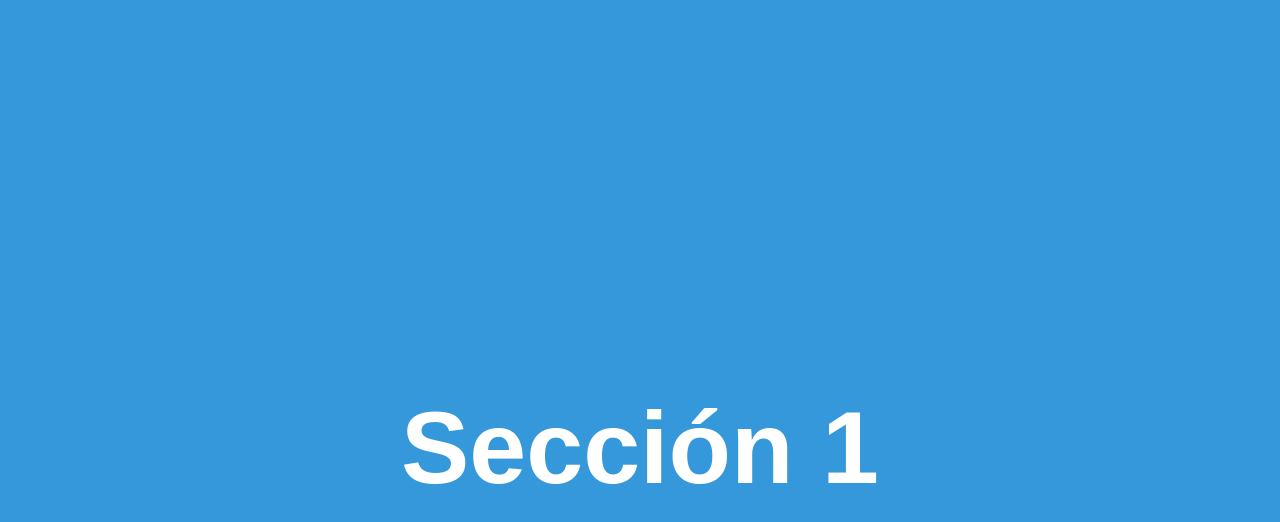
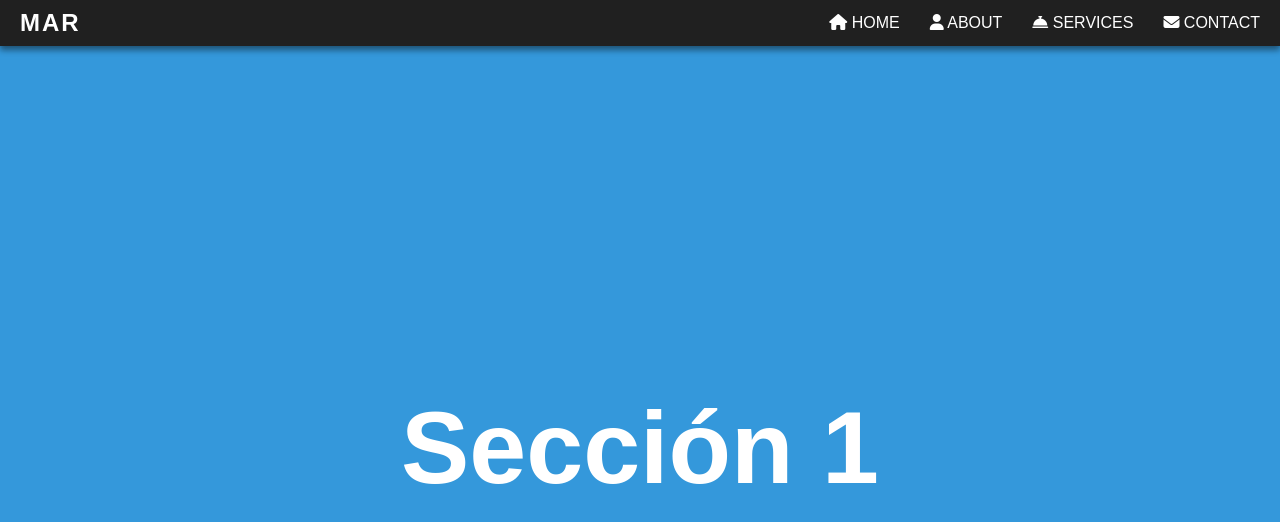
Before and after one commit to AlfonsoGalocha/Inmobiliaria, a React (Vite) app in the folder MAR/: page / in a window 1280 px wide. Shown: the top 522 px of the page. Built offline with nearby package versions, Linux system fonts and the light colour scheme.

Commit message:
navbar implementada, falta mejorar estilo y añadir funcionalidad

```diff
--- a/MAR/package.json
+++ b/MAR/package.json
@@ -10,6 +10,7 @@
     "preview": "vite preview"
   },
   "dependencies": {
+    "@fortawesome/fontawesome-free": "^6.6.0",
     "gsap": "^3.12.5",
     "react": "^18.3.1",
     "react-dom": "^18.3.1"
--- a/MAR/src/App.jsx
+++ b/MAR/src/App.jsx
@@ -7,7 +7,7 @@
 
 import  { useEffect } from 'react';
 import './styles/App.css';
-import './components/NavBar.jsx';
+import NavBar from './components/NavBar.jsx';
 import { gsap } from 'gsap';
 import { ScrollTrigger } from 'gsap/ScrollTrigger';
 
@@ -46,6 +46,7 @@ function App() {
 
   return (
     <div className="App">
+      <NavBar />
       <div className="section section1">
         <h1>Sección 1</h1>
       </div>
--- a/MAR/src/components/NavBar.jsx
+++ b/MAR/src/components/NavBar.jsx
@@ -1,5 +1,6 @@
-import  { useState } from 'react';
-import '../styles/NavBar.css' // Asegúrate de crear los estilos correspondientes
+import { useState } from 'react';
+import '../styles/NavBar.css';
+import '@fortawesome/fontawesome-free/css/all.min.css'; // Importa Font Awesome si lo instalaste con npm
 
 const Navbar = () => {
   const [isMobileMenuOpen, setIsMobileMenuOpen] = useState(false);
@@ -11,13 +12,13 @@ const Navbar = () => {
   return (
     <nav className="navbar">
       <div className="navbar-logo">
-        <h1>MyApp</h1>
+        <h1>MAR</h1>
       </div>
       <ul className={isMobileMenuOpen ? "navbar-links-mobile" : "navbar-links"}>
-        <li><a href="#home">Home</a></li>
-        <li><a href="#about">About</a></li>
-        <li><a href="#services">Services</a></li>
-        <li><a href="#contact">Contact</a></li>
+        <li><a href="#home"><i className="fas fa-home"></i> Home</a></li>
+        <li><a href="#about"><i className="fas fa-user"></i> About</a></li>
+        <li><a href="#services"><i className="fas fa-concierge-bell"></i> Services</a></li>
+        <li><a href="#contact"><i className="fas fa-envelope"></i> Contact</a></li>
       </ul>
       <button className="mobile-menu-icon" onClick={toggleMobileMenu}>
         {isMobileMenuOpen ? <>&#10005;</> : <>&#9776;</>} {/* X for close, ☰ for hamburger */}
--- a/MAR/src/styles/App.css
+++ b/MAR/src/styles/App.css
@@ -44,3 +44,17 @@ html, body, #root, .App {
 .section5 {
   background-color: #9b59b6;
 }
+
+.navbar {
+  position: fixed;
+  top: 0;
+  left: 0;
+  width: 100%;
+  background-color: #333;
+  z-index: 1000; /* Asegúrate de que la navbar esté encima del contenido */
+  padding: 10px 20px;
+  display: flex;
+  justify-content: space-between;
+  align-items: center;
+  color: white;
+}
--- a/MAR/src/styles/NavBar.css
+++ b/MAR/src/styles/NavBar.css
@@ -1,22 +1,31 @@
-/* Estilos base para la navbar */
+/* General styles for the navbar */
 .navbar {
   display: flex;
   justify-content: space-between;
   align-items: center;
-    background-color: #333;
-    padding: 0 20px;
-    height: 60px;
+  background-color: #202020; /* Dark background */
+  padding: 10px 20px;
+  position: fixed;
+  top: 0;
+  width: 100%;
+  z-index: 1000;
+  box-shadow: 0 4px 6px rgba(7, 7, 7, 0.479); /* Shadow for modern look */
+  transition: background-color 0.3s ease; /* Smooth transition when changing color */
 }
 
+/* Logo */
 .navbar-logo h1 {
-    color: #fff;
+  color: #ffffff; /* Accent color for the logo */
+  font-size: 24px;
+  letter-spacing: 2px;
   margin: 0;
+  font-family: 'Poppins', sans-serif;
 }
 
-  /* Enlaces de la navbar para escritorio */
+/* Navbar links for desktop */
 .navbar-links {
   display: flex;
-    gap: 20px;
+  gap: 30px;
 }
 
 .navbar-links li {
@@ -24,23 +33,33 @@
 }
 
 .navbar-links a {
-    color: white;
+  color: #fff;
   text-decoration: none;
+  font-size: 16px;
+  font-weight: 500;
+  text-transform: uppercase;
+  font-family: 'Poppins', sans-serif;
+  transition: color 0.3s ease; /* Smooth transition when hovering */
 }
 
+.navbar-links a:hover {
+  color: #818180; /* Accent color on hover */
+}
+
+/* Mobile menu icon (hamburger) */
 .mobile-menu-icon {
   display: none;
-    font-size: 28px;
+  font-size: 30px;
   background: none;
   border: none;
   color: white;
   cursor: pointer;
 }
 
-  /* Estilos específicos para pantallas pequeñas (movil) */
+/* Responsive styles for mobile */
 @media (max-width: 768px) {
   .navbar-links {
-      display: none; /* Escondemos los enlaces en pantallas pequeñas */
+    display: none; /* Hide the navbar links in mobile */
   }
 
   .navbar-links-mobile {
@@ -49,9 +68,13 @@
     position: absolute;
     top: 60px;
     left: 0;
-      background-color: #333;
+    background-color: #0d0d0d;
     width: 100%;
-      text-align: center;
+    height: 100vh;
+    justify-content: center;
+    align-items: center;
+    gap: 20px;
+    z-index: 999;
   }
 
   .navbar-links-mobile li {
@@ -59,6 +82,23 @@
   }
 
   .mobile-menu-icon {
-      display: block; /* Mostramos el icono de hamburguesa solo en móvil */
+    display: block; /* Show the hamburger icon on mobile */
+  }
+
+  /* Animate the mobile menu links */
+  .navbar-links-mobile a {
+    text-decoration: none;
+    font-size: 20px;
+    color: #fff;
+    transition: color 0.3s ease;
+  }
+
+  .navbar-links-mobile a:hover {
+    color: #8a8989; /* Accent color on hover */
   }
 }
+
+/* Add sticky effect (change background on scroll) */
+.navbar.scrolled {
+  background-color: #706f6f; /* Darker background when scrolling */
+}
```
Also changed, not shown: MAR/public/icons8-usuario-de-género-neutro-100.png (added), 1 other file (tests, documents, lock files or other folders). Lines whose indentation alone changed are shown as unchanged.
